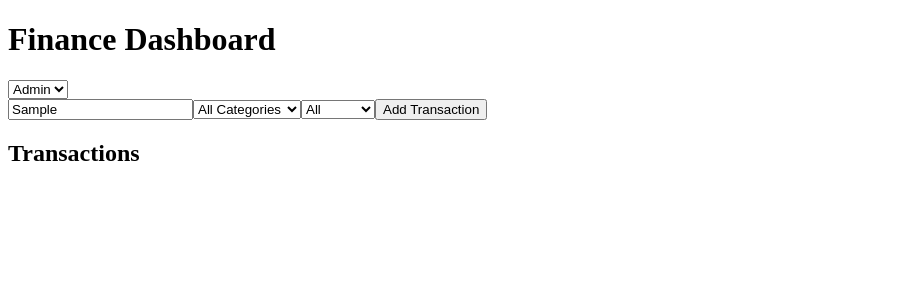
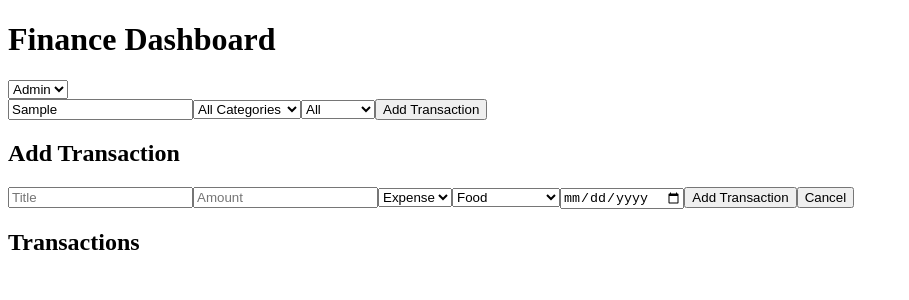
Before and after one commit to mohitagarwal11/finance-dashboard, a React app in the folder frontend/: page / in a window 1280 px wide. Both pictures are taken after typing "Sample" into the empty fields and a click on the button "Add Transaction". Shown: the top 300 px of the page, without its empty margins (0-909 px from the left). Built offline with nearby package versions, Linux system fonts and the light colour scheme; the HTML template or start-up script is replaced by a standard one.

Commit message:
- admin transaction CRUD flow - add transaction modal

```diff
--- a/frontend/src/App.jsx
+++ b/frontend/src/App.jsx
@@ -20,6 +20,22 @@ function App() {
     type: "all",
   });
 
+  // crud operation handlers
+  const handleAddTxn = (newTxn) => {
+    setTransactions((prev) => [newTxn, ...prev]);
+    console.log("New Transaction Added:", newTxn);
+  }
+
+  const handleDeleteTxn = (txnId) => {
+    setTransactions((prev) => prev.filter(txn => txn.id !== txnId));
+    console.log("Delete Transaction button clicked for:", txnId);
+  }
+
+  const handleEditTxn = (updatedTxn) => {
+    setTransactions((prev) => prev.map(txn => txn.id == updatedTxn.id ? updatedTxn : txn));
+    console.log("Edit Transaction button clicked for:", updatedTxn.id);
+  }
+
   return (
     <>
       <header>
@@ -35,10 +51,12 @@ function App() {
 
       <TransactionsSection
         transactions={transactions}
-        setTransactions={setTransactions}
         filters={filters}
         setFilters={setFilters}
         role={role}
+        handleAddTxn={handleAddTxn}
+        handleDeleteTxn={handleDeleteTxn}
+        handleEditTxn={handleEditTxn}
       />
     </>
   );
--- /dev/null
+++ b/frontend/src/components/AddTransactionModal.jsx
@@ -0,0 +1,119 @@
+import { useState, useEffect } from 'react';
+function AddTransactionModal({ onAdd, onClose, initialData, onEdit }) {
+  const isEditMode = Boolean(initialData);
+
+  const initialState = {
+    title: "",
+    amount: "",
+    type: "expense",
+    category: "food",
+    date: ""
+  };
+
+  const [form, setForm] = useState(initialData || initialState);
+
+  // handles any change made to the form and updates the form state accordingly
+  const handleChange = (e) => {
+    const { name, value } = e.target;
+
+    setForm(prev => ({
+      ...prev,
+      [name]: value
+    }));
+  };
+
+  // handles submit form with validation
+  const handleSubmit = (e) => {
+    e.preventDefault();
+    // validation check needs btr ui
+    if (!form.title || !form.amount || !form.category || !form.date) {
+      alert("Please fill all the fields");
+      return;
+    }
+
+    if (Number(form.amount) <= 0) {
+      alert("Please enter a valid amount");
+      return;
+    }
+
+    const newTxn = {
+      id: initialData?.id || `txn_${Date.now()}`,
+      title: form.title.trim(),
+      amount: Number(form.amount),
+      type: form.type,
+      category: form.category,
+      date: form.date
+    };
+
+    if (initialData) {
+      onEdit(newTxn);
+    } else {
+      onAdd(newTxn);
+    }
+    onClose();
+    setForm(initialState);
+  }
+
+  // to update the form data if edit is clicked for other txn without closing the modal
+  useEffect(() => {
+    if (initialData) {
+      setForm(initialData);
+    } else {
+      setForm(initialState);
+    }
+  }, [initialData]);
+
+  return (
+    <div>
+      <h2>{isEditMode ? "Edit" : "Add"} Transaction</h2>
+      <form onSubmit={handleSubmit}>
+        <input
+          type="text"
+          placeholder="Title"
+          name="title"
+          value={form.title}
+          onChange={handleChange}
+        />
+        <input
+          type="number"
+          placeholder="Amount"
+          name="amount"
+          value={form.amount}
+          onChange={handleChange}
+        />
+        <select
+          name="type"
+          value={form.type}
+          onChange={handleChange}
+        >
+          <option value="income">Income</option>
+          <option value="expense">Expense</option>
+        </select>
+        <select
+          name="category"
+          value={form.category}
+          onChange={handleChange}
+        >
+          <option value="food">Food</option>
+          <option value="rent">Rent</option>
+          <option value="transportation">Transportation</option>
+          <option value="utilities">Utilities</option>
+          <option value="entertainment">Entertainment</option>
+          <option value="salary">Salary</option>
+          <option value="investment">Investment</option>
+        </select>
+        <input
+          type="date"
+          name="date"
+          value={form.date}
+          onChange={handleChange}
+        />
+        <button type="submit">{isEditMode ? "Save" : "Add"} Transaction</button>
+        <button type="button" onClick={onClose}>
+          Cancel
+        </button>
+      </form>
+    </div>
+  );
+};
+export default AddTransactionModal;
--- a/frontend/src/components/TransactionItem.jsx
+++ b/frontend/src/components/TransactionItem.jsx
@@ -1,12 +1,14 @@
 function TransactionItem({ transaction, role, onEdit, onDelete }) {
   const { title, amount, type, category, date } = transaction;
   return (
-    <div className="transaction-item">
+    <div>
       <h3>{title}</h3>
       <p>Amount: {amount}</p>
       <p>Type: {type}</p>
       <p>Category: {category}</p>
       <p>Date: {date}</p>
+
+      {/* if role mode we render the crud buttons */}
       {role == "admin" && (
         <>
           <button onClick={() => onEdit(transaction)}>Edit</button>
--- a/frontend/src/sections/TransactionsSection.jsx
+++ b/frontend/src/sections/TransactionsSection.jsx
@@ -1,24 +1,21 @@
 import TransactionItem from '../components/TransactionItem';
+import AddTransactionModal from '../components/AddTransactionModal';
+import { useState } from 'react';
 
 function TransactionsSection({
   transactions,
-  setTransactions,
   filters,
   setFilters,
   role,
+  handleAddTxn,
+  handleDeleteTxn,
+  handleEditTxn
 }) {
-  // crud operation handlers
-  function handleAddTxn() {
-    console.log("Add Transaction button clicked");
-  }
+  // to keep track of the form modal state
+  const [isModalOpen, setIsModalOpen] = useState(false);
 
-  function handleDeleteTxn(id) {
-    console.log("Delete Transaction with id:", id);
-  }
-
-  function handleEditTxn(transaction) {
-    console.log("Edit Transaction:", transaction);
-  }
+  // to keep track of the txn being edited
+  const [editingTxn, setEditingTxn] = useState(null);
 
   // applying all the filters together to get the final list to render
   const filteredTransactions = transactions.filter((txn) => {
@@ -31,8 +28,9 @@ function TransactionsSection({
       filters.type == "all" || txn.type.toLowerCase() == filters.type.toLowerCase();
     return matchesSearch && matchesCategory && matchesType;
   });
-  return <>
+  return (
     <div>
+
       {/* search filter */}
       <input
         type="text"
@@ -40,6 +38,7 @@ function TransactionsSection({
         value={filters.search}
         onChange={(e) => setFilters({ ...filters, search: e.target.value })}
       />
+
       {/* category filter */}
       <select
         value={filters.category}
@@ -54,6 +53,7 @@ function TransactionsSection({
         <option value="salary">Salary</option>
         <option value="investment">Investment</option>
       </select>
+
       {/* type filter */}
       <select
         value={filters.type}
@@ -64,9 +64,23 @@ function TransactionsSection({
         <option value="expense">Expense</option>
       </select>
 
+      {/* if admin mode then we allow for add transaction to show */}
       {role === "admin" && (
-        <button onClick={handleAddTxn}>Add Transaction</button>
+        <button onClick={() => setIsModalOpen(true)}>Add Transaction</button>
       )}
+      {/* if isModalOpen true then we render the modal */}
+      {isModalOpen && (
+        <AddTransactionModal
+          onAdd={handleAddTxn}
+          onClose={() => {
+            setIsModalOpen(false);
+            setEditingTxn(null);
+          }}
+          initialData={editingTxn}
+          onEdit={handleEditTxn}
+        />
+      )
+      }
 
       <h2>Transactions</h2>
       {/* rendering on filtered list */}
@@ -75,12 +89,15 @@ function TransactionsSection({
           key={txn.id}
           transaction={txn}
           role={role}
-          onEdit={handleEditTxn}
+          onEdit={(txn) => {
+            setEditingTxn(txn);
+            setIsModalOpen(true);
+          }}
           onDelete={handleDeleteTxn}
         />
       ))}
     </div>
-  </>;
+  );
 }
 
 export default TransactionsSection;
```
